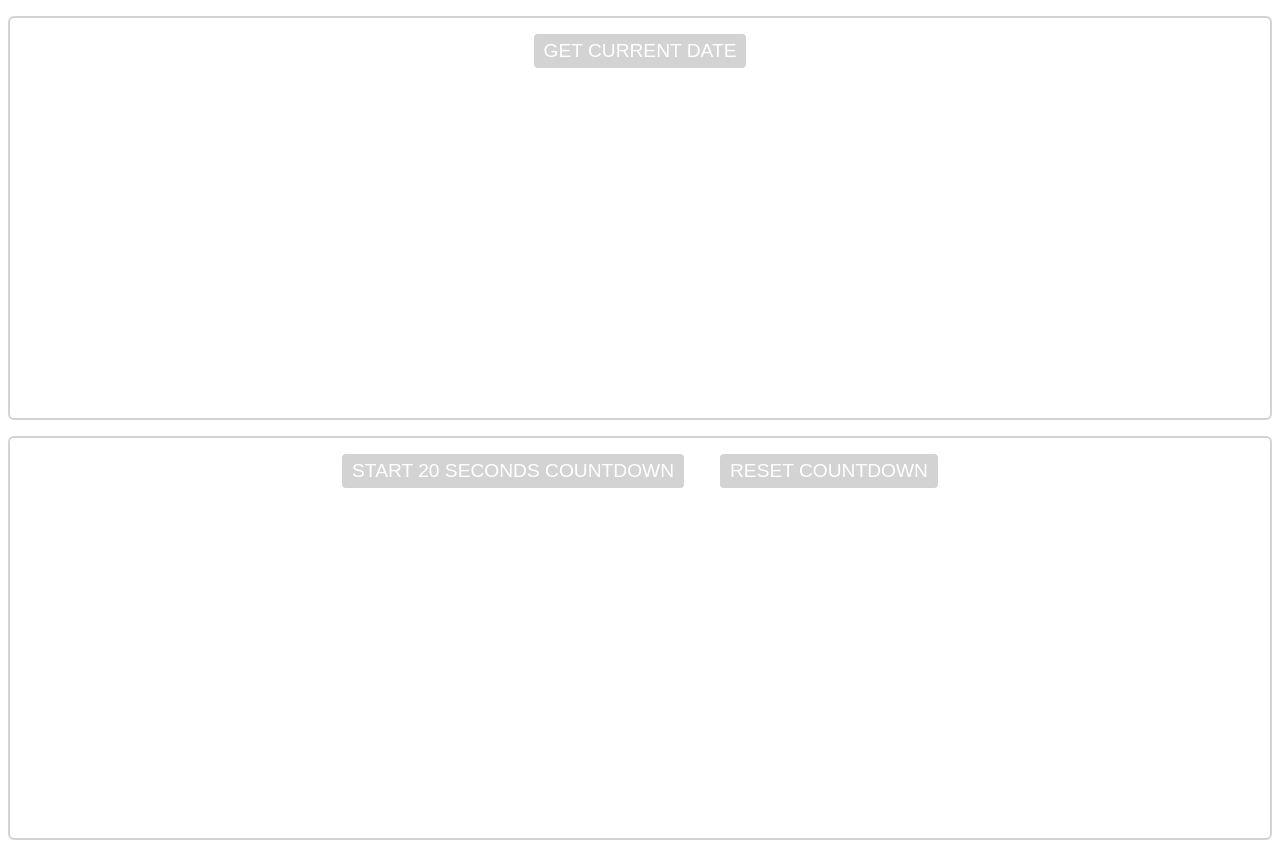
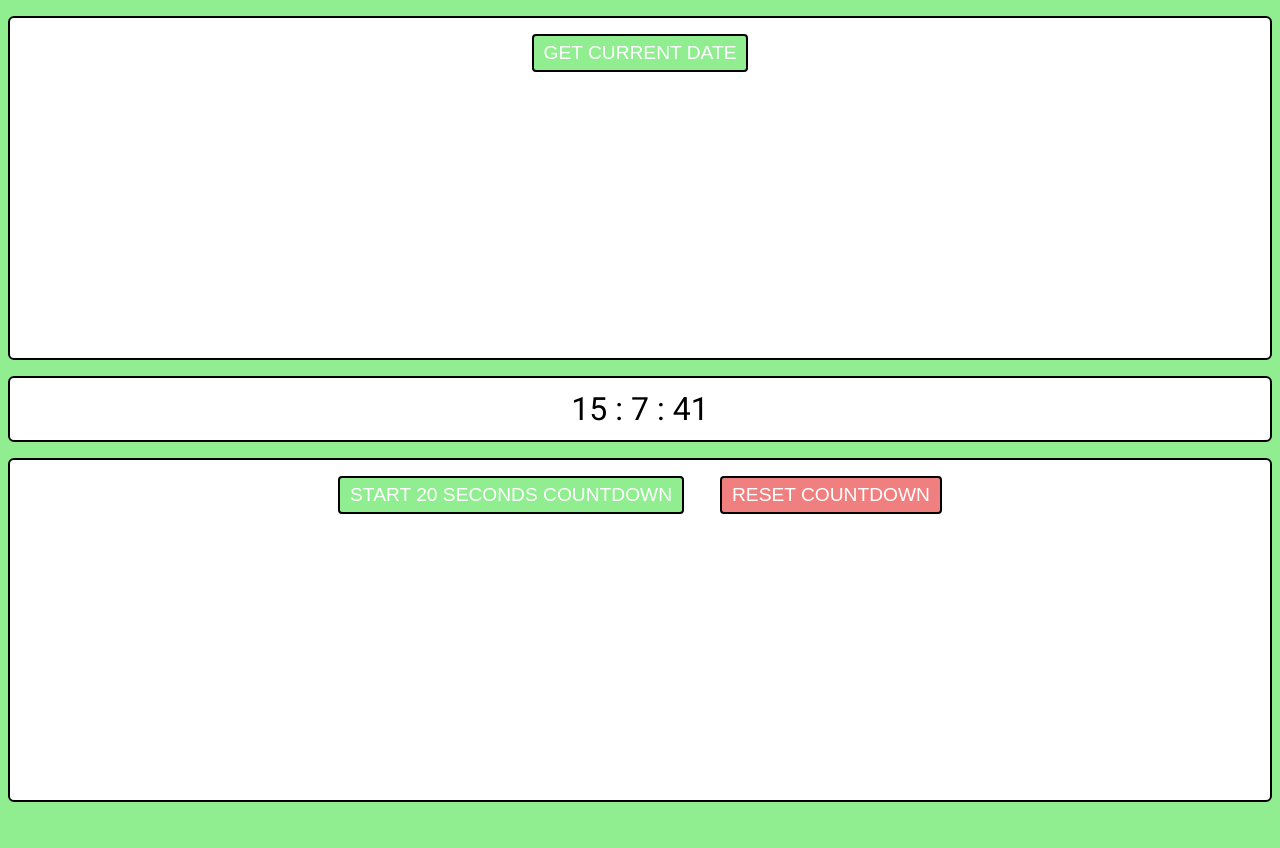
Before and after one commit to saturnhati/Logic-Control-Loops-I, a plain HTML site: page index.html in a window 1280 px wide. After the commit the page ends 810 px from the top, so only its background shows below. Drawn offline with Linux system fonts and the light colour scheme.

Commit message:
finished project adds clock

```diff
--- a/css/style.css
+++ b/css/style.css
@@ -1,13 +1,28 @@
 body {
     font-family: 'Roboto', sans-serif;
+    background-color: lightgreen;
 }
 
 .container {
     margin-top: 2vh;
     text-align: center;
-    height: 400px;
-    border: 2px solid lightgray;
+    height: 340px;
+    border: 2px solid black;
     border-radius: 6px;
+    background-color: white;
+}
+
+.container-small {
+    height: 100%;
+}
+
+.container-clock {
+    display: flex;
+    justify-content: center;
+    gap: 8px;
+    align-items: center;
+    font-size: 2rem;
+    color: black;
 }
 
 .container div {
@@ -15,20 +30,32 @@ body {
 }
 
 #current-date, #current-date-eur {
-    margin: 30px 0;
+    margin: 20px 0;
 }
 
 button {
     margin: 16px;
     background-color: lightgray;
-    border: none;
+    border: 2px solid black;
     padding: 6px 10px;
     border-radius: 4px;
     color: white;
     font-size: 1.2rem;
 }
 
+button:nth-of-type(1) {
+    background-color: lightgreen;
+}
+
 button:hover {
+    background-color: black;
+}
+
+#reset {
+    background-color: lightcoral;
+}
+
+#reset:hover {
     background-color: black;
 }
 
--- a/index.html
+++ b/index.html
@@ -21,6 +21,15 @@
       <div id="minutes"></div>
       <div id="current-date-eur"></div>
     </div>
+    <div class="container container-small">
+      <div class="container-clock">
+        <div id="curr-hours"></div>
+        <div>:</div>
+        <div id="curr-minutes"></div>
+        <div>:</div>
+        <div id="curr-seconds"></div>
+      </div>
+    </div>
     <div class="container">
       <button onclick="countDown()">START 20 SECONDS COUNTDOWN</button>
       <button id="reset" onclick="resetCountDown()">RESET COUNTDOWN</button>
--- a/js/script.js
+++ b/js/script.js
@@ -18,6 +18,16 @@ function getCurrentDate() {
     // Writes in HTML the current date and time in european format
     document.getElementById('current-date-eur').innerHTML = `La data di oggi è ${currentDateIT} e l'ora è ${currentTimeIT}`
 }
+
+
+// Function for clock
+setInterval(() => {
+    let currentDate = new Date()
+    let currentTimeIT = currentDate.toLocaleTimeString('it-IT', { hour: '2-digit', minute: '2-digit', seconds: '2-digit' })
+    document.getElementById('curr-hours').innerHTML = currentDate.getHours()
+    document.getElementById('curr-minutes').innerHTML = currentDate.getMinutes()
+    document.getElementById('curr-seconds').innerHTML = currentDate.getSeconds()
+}, 1000);
 
 // Function for countdown
 let time = new Date()
```
